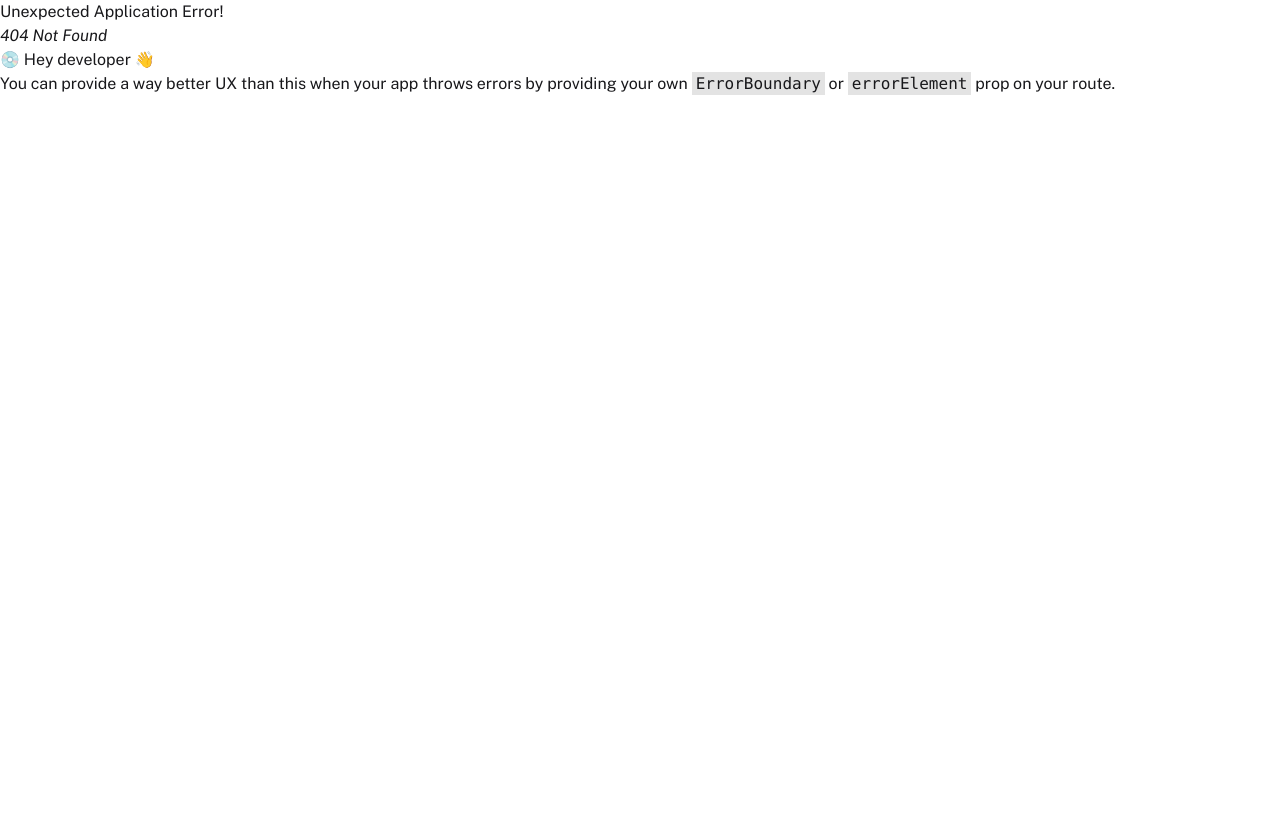
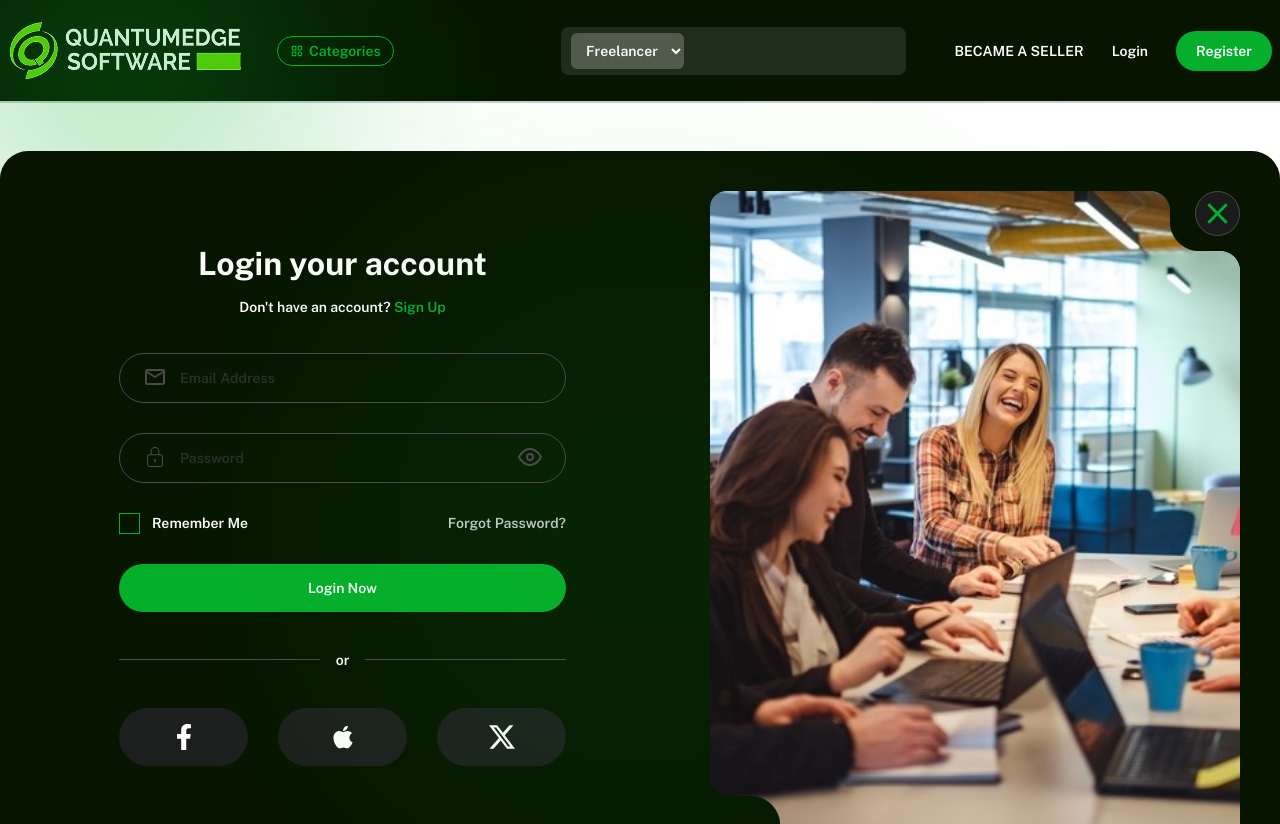
Before and after one commit to arafat22184/Quantumedge-Software-Frontend, a React (Vite) app: page /login in a window 1280 px wide. Before the commit this address had no page. Shown: the top 824 px of the page. Before the commit the page ends 800 px from the top, so only its background shows below. Built offline with nearby package versions, Linux system fonts and the light colour scheme.

Commit message:
Login page design completed

```diff
--- a/src/pages/login/Login.jsx
+++ b/src/pages/login/Login.jsx
@@ -1,7 +1,144 @@
-import React from "react";
+import React, { useState } from "react";
+import { Link } from "react-router";
+import regimg from "../../assets/reg-image.jpg";
+import { MdMailOutline } from "react-icons/md";
+import { CiLock } from "react-icons/ci";
+import { FiEye, FiEyeOff } from "react-icons/fi";
+import { FaApple, FaFacebookF } from "react-icons/fa";
+import { BsTwitterX } from "react-icons/bs";
+import { IoMdClose } from "react-icons/io";
 
 const Login = () => {
-  return <div></div>;
+  const [showPass, setShowPass] = useState(false);
+  const inputStyle =
+    "border border-[#4B4B4B] rounded-[46px] focus:border-[#05AF2B] outline-none min-h-[50px] w-full pl-15";
+
+  const socialButtonStyle =
+    "py-4 text-white bg-[#1E1E1E] rounded-[46px] flex-1 flex justify-center cursor-pointer hover:bg-[#292828]";
+
+  const passShowCondition = () => {
+    setShowPass(!showPass);
+  };
+  return (
+    <section>
+      <div className="max-w-7xl mx-2 xl:mx-auto bg-[#071400] flex my-12 p-10 lg:pl-[119px] rounded-[28px] justify-between gap-36 text-[#4B4B4B] text-center text-sm font-semibold relative">
+        {/* Flare effect */}
+        <div className="absolute inset-0 flex items-center justify-center pointer-events-none">
+          <div className="absolute w-[405px] h-[368px] bg-[#05AF2B] opacity-30 blur-[173.4px] rounded-full"></div>
+        </div>
+
+        {/* Form */}
+        <div className="flex-1 lg:max-w-[447px] py-[50px]">
+          {/* Heading */}
+          <h3 className="text-[32px] font-bold text-white">
+            Login your account
+          </h3>
+          <p className="text-white mt-2.5 mb-9">
+            Don't have an account?{" "}
+            <Link className="text-[#05AF2B]" to={"/register"}>
+              Sign Up
+            </Link>
+          </p>
+
+          {/* Registration Form */}
+          <form className="flex flex-col gap-[30px]">
+            <div className="relative">
+              <input
+                type="email"
+                name="email"
+                placeholder="Email Address"
+                className={inputStyle}
+                autoComplete="true"
+              />
+              <MdMailOutline size={"24"} className="absolute top-3 left-6" />
+            </div>
+
+            {/* Password */}
+            <div className="relative">
+              <input
+                type={showPass ? "text" : "password"}
+                name="password"
+                placeholder="Password"
+                className={inputStyle}
+                autoComplete="true"
+              />
+              <CiLock size={"24"} className="absolute top-3 left-6" />
+              <div onClick={passShowCondition} className="cursor-pointer">
+                {showPass ? (
+                  <FiEyeOff size={"24"} className="absolute top-3 right-6" />
+                ) : (
+                  <FiEye size={"24"} className="absolute top-3 right-6" />
+                )}
+              </div>
+            </div>
+
+            {/* Remember User */}
+            <div className="flex items-center justify-between">
+              <div className="flex gap-3 items-center">
+                <input
+                  type="checkbox"
+                  className="checkbox checkbox-success border-[#05AF2B] rounded-none w-[21px] h-[21px]"
+                />
+                <p className="text-white text-sm font-semibold">Remember Me</p>
+              </div>
+              <Link
+                to={"/forgot-pass"}
+                className="text-sm font-semibold text-[#CCCCCC]"
+              >
+                Forgot Password?
+              </Link>
+            </div>
+
+            <input
+              type="submit"
+              className="w-full bg-[#05AF2B] hover:bg-[#16bb3a] py-[14px] rounded-[46px] text-white cursor-pointer"
+              value="Login Now"
+            />
+          </form>
+
+          {/* Divider */}
+          <div className="divider before:h-[1px] after:h-[1px] before:bg-[#4B4B4B] after:bg-[#4B4B4B] text-white my-10">
+            or
+          </div>
+
+          {/* Social Login Buttons */}
+          <div className="flex items-cente gap-[30px] mb-10">
+            {/* Facebook */}
+            <div className={socialButtonStyle}>
+              <FaFacebookF size={26} />
+            </div>
+
+            {/* Apple */}
+            <div className={socialButtonStyle}>
+              <FaApple size={26} />
+            </div>
+
+            {/* Twitter */}
+            <div className={socialButtonStyle}>
+              <BsTwitterX size={26} />
+            </div>
+          </div>
+        </div>
+
+        {/* Image */}
+        <div className="flex-1 relative hidden lg:block">
+          <div className="inverted-radius-top h-full">
+            <img
+              src={regimg}
+              className="h-full object-cover object-center rounded-tl-2xl rounded-br-2xl rounded-[16px] inverted-radius-bottom"
+              alt="employee image"
+            />
+          </div>
+          <div className="absolute w-[45px] h-[45px] top-0 right-0">
+            <IoMdClose
+              className="text-[#05AF2B] rounded-full bg-[#1B1B1B] border border-[#4B4B4B] p-1 w-full h-full"
+              size={32}
+            />
+          </div>
+        </div>
+      </div>
+    </section>
+  );
 };
 
 export default Login;
--- a/src/router/router.jsx
+++ b/src/router/router.jsx
@@ -2,6 +2,7 @@ import { createBrowserRouter } from "react-router";
 import MainLayout from "../layouts/MainLayout";
 import Home from "../pages/home/Home";
 import Register from "../pages/register/Register";
+import Login from "../pages/login/Login";
 
 const router = createBrowserRouter([
   {
@@ -16,6 +17,10 @@ const router = createBrowserRouter([
         path: "/register",
         Component: Register,
       },
+      {
+        path: "/login",
+        Component: Login,
+      },
     ],
   },
 ]);
```
